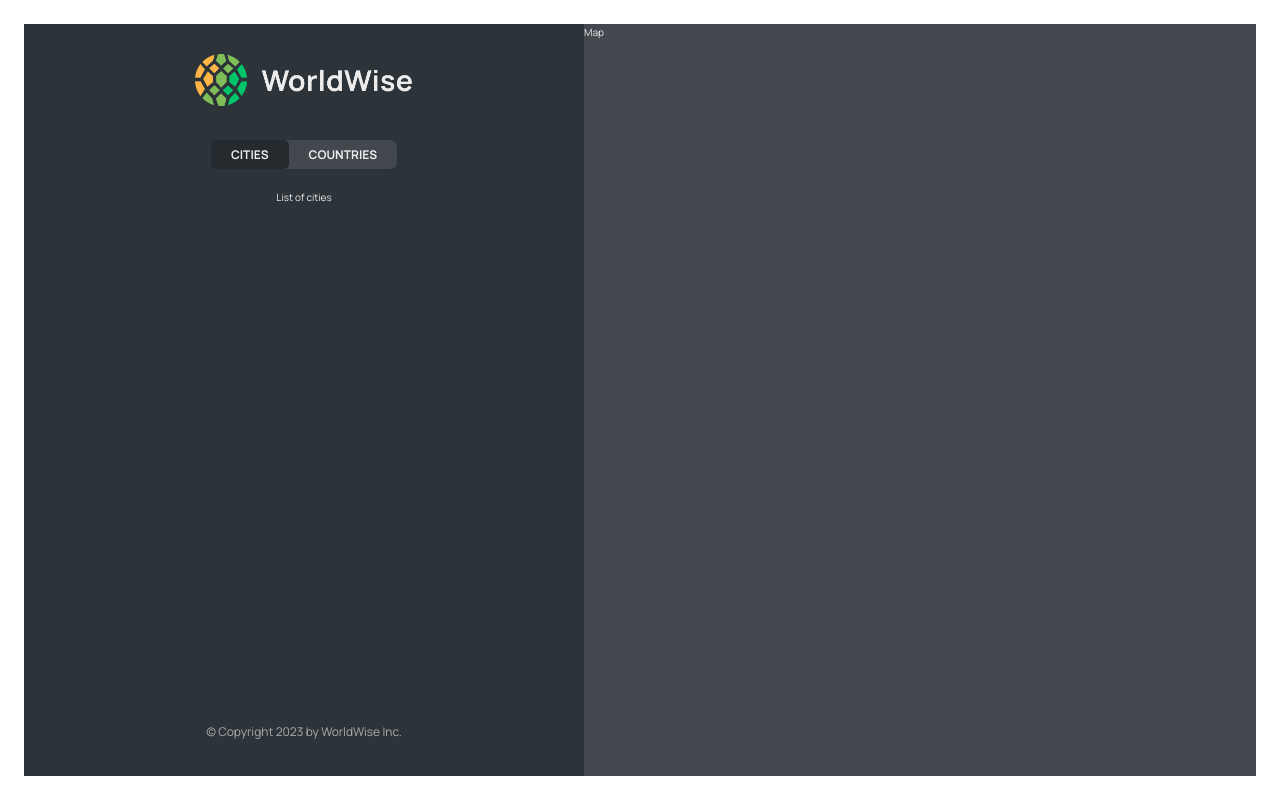
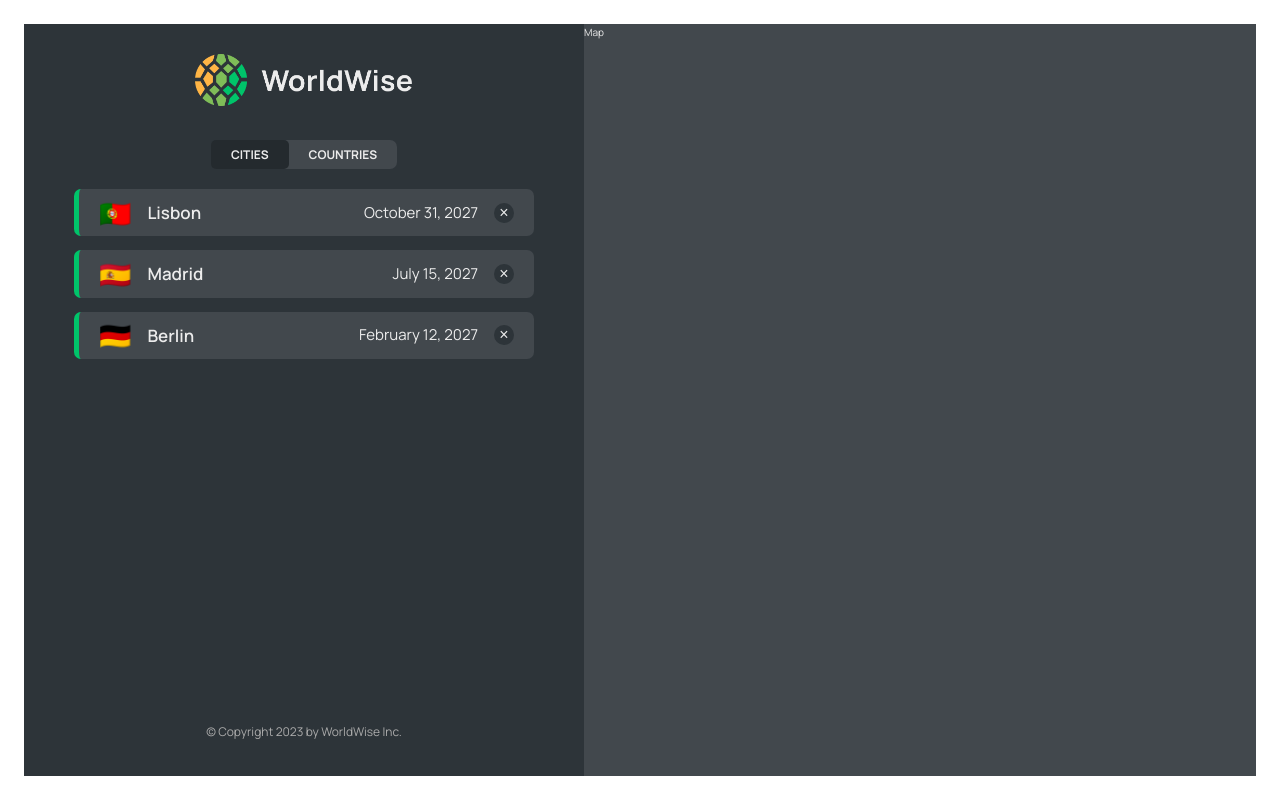
Before and after one commit to yangliang0514/React-Course-Projects, a React (Vite) app in the folder worldwise/: page /app/cities in a window 1280 px wide. Built offline with nearby package versions, Linux system fonts and the light colour scheme; data requests are answered from the project's data file.

Commit message:
setup json-server

```diff
--- a/worldwise/package.json
+++ b/worldwise/package.json
@@ -7,9 +7,11 @@
     "dev": "vite",
     "build": "vite build",
     "lint": "eslint . --ext js,jsx --report-unused-disable-directives --max-warnings 0",
-    "preview": "vite preview"
+    "preview": "vite preview",
+    "server": "json-server --watch data/cities.json --port 8000 --delay 500"
   },
   "dependencies": {
+    "json-server": "^0.17.3",
     "react": "^18.2.0",
     "react-dom": "^18.2.0",
     "react-router-dom": "^6.16.0"
--- a/worldwise/src/App.jsx
+++ b/worldwise/src/App.jsx
@@ -5,8 +5,30 @@
 import PageNotFound from "./pages/PageNotFound";
 import AppLayout from "./pages/AppLayout";
 import Login from "./pages/Login";
+import CityList from "./components/CityList";
+import { useEffect, useState } from "react";
+
+const URL = "http://localhost:8000";
 
 export default function App() {
+  const [cities, setCities] = useState([]);
+  const [isLoading, setisLoading] = useState(false);
+
+  useEffect(() => {
+    (async () => {
+      try {
+        setisLoading(true);
+        const res = await fetch(`${URL}/cities`);
+        const data = await res.json();
+        setCities(data);
+      } catch (err) {
+        alert(err);
+      } finally {
+        setisLoading(false);
+      }
+    })();
+  }, []);
+
   return (
     <>
       <BrowserRouter>
@@ -17,8 +39,14 @@
           <Route path="/login" element={<Login />} />
           <Route path="/app" element={<AppLayout />}>
             {/* this is a index route, which is a default route under "/app"  */}
-            <Route index element={<p>List of cities</p>} />
-            <Route path="cities" element={<p>List of cities</p>} />
+            <Route
+              index
+              element={<CityList cities={cities} isLoading={isLoading} />}
+            />
+            <Route
+              path="cities"
+              element={<CityList cities={cities} isLoading={isLoading} />}
+            />
             <Route path="countries" element={<p>Countries</p>} />
             <Route path="form" element={<p>Form</p>} />
           </Route>
--- /dev/null
+++ b/worldwise/src/components/CityItem.jsx
@@ -0,0 +1,21 @@
+import styles from "./CityItem.module.css";
+
+const formatDate = (date) =>
+  new Intl.DateTimeFormat("en", {
+    day: "numeric",
+    month: "long",
+    year: "numeric",
+  }).format(new Date(date));
+
+export default function CityItem({ city }) {
+  const { cityName, emoji, date } = city;
+
+  return (
+    <li className={styles.cityItem}>
+      <span className={styles.emoji}>{emoji}</span>
+      <h3 className={styles.name}>{cityName}</h3>
+      <time className={styles.date}>{formatDate(date)}</time>
+      <button className={styles.deleteBtn}>&times;</button>
+    </li>
+  );
+}
--- /dev/null
+++ b/worldwise/src/components/CityList.jsx
@@ -0,0 +1,21 @@
+import CityItem from "./CityItem";
+import styles from "./CityList.module.css";
+import Spinner from "./Spinner";
+import Message from "./Message";
+
+export default function CityList({ cities, isLoading }) {
+  if (isLoading) return <Spinner />;
+  if (cities.length === 0) {
+    return (
+      <Message message="Add your first city by clicking on a city on the map" />
+    );
+  }
+
+  return (
+    <ul className={styles.cityList}>
+      {cities.map((city) => (
+        <CityItem city={city} key={city.id} />
+      ))}
+    </ul>
+  );
+}
```
Also changed, not shown: worldwise/.eslintrc.cjs, 1 other file (tests, documents, lock files or other folders).
